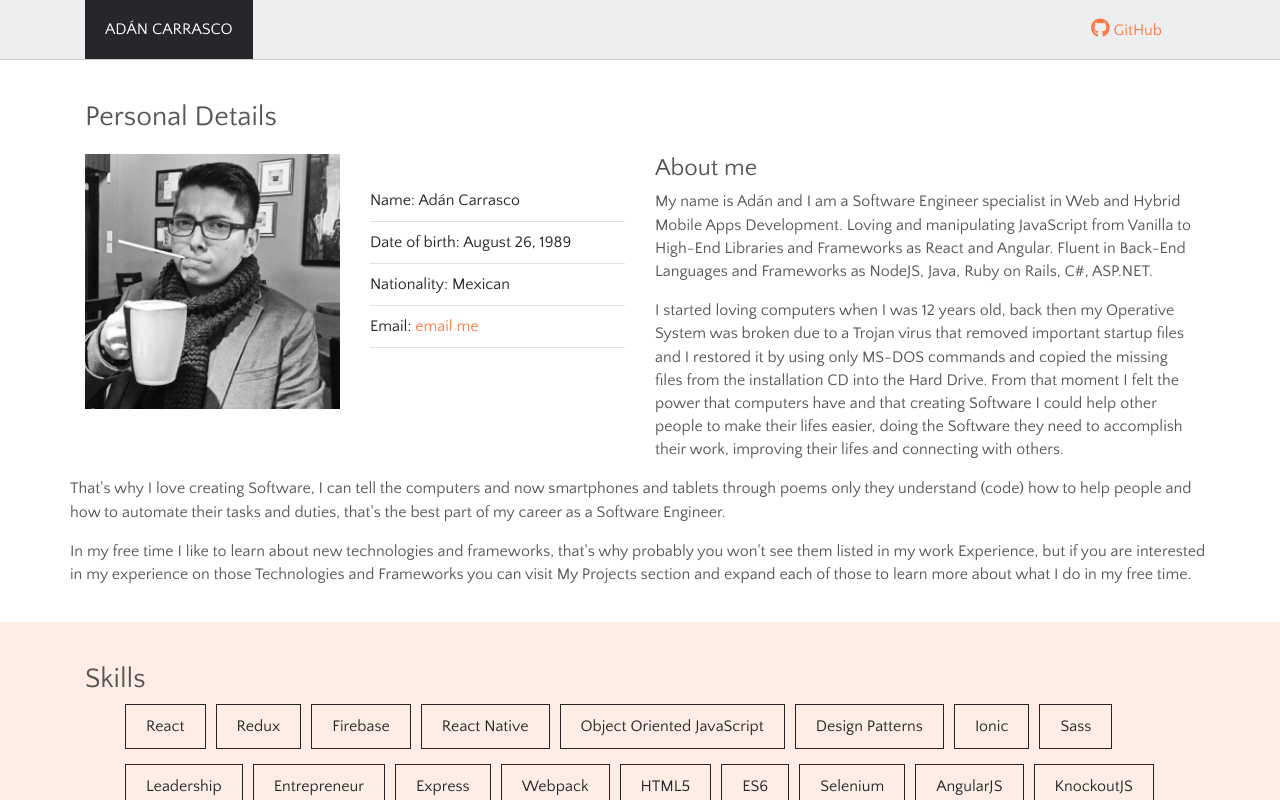
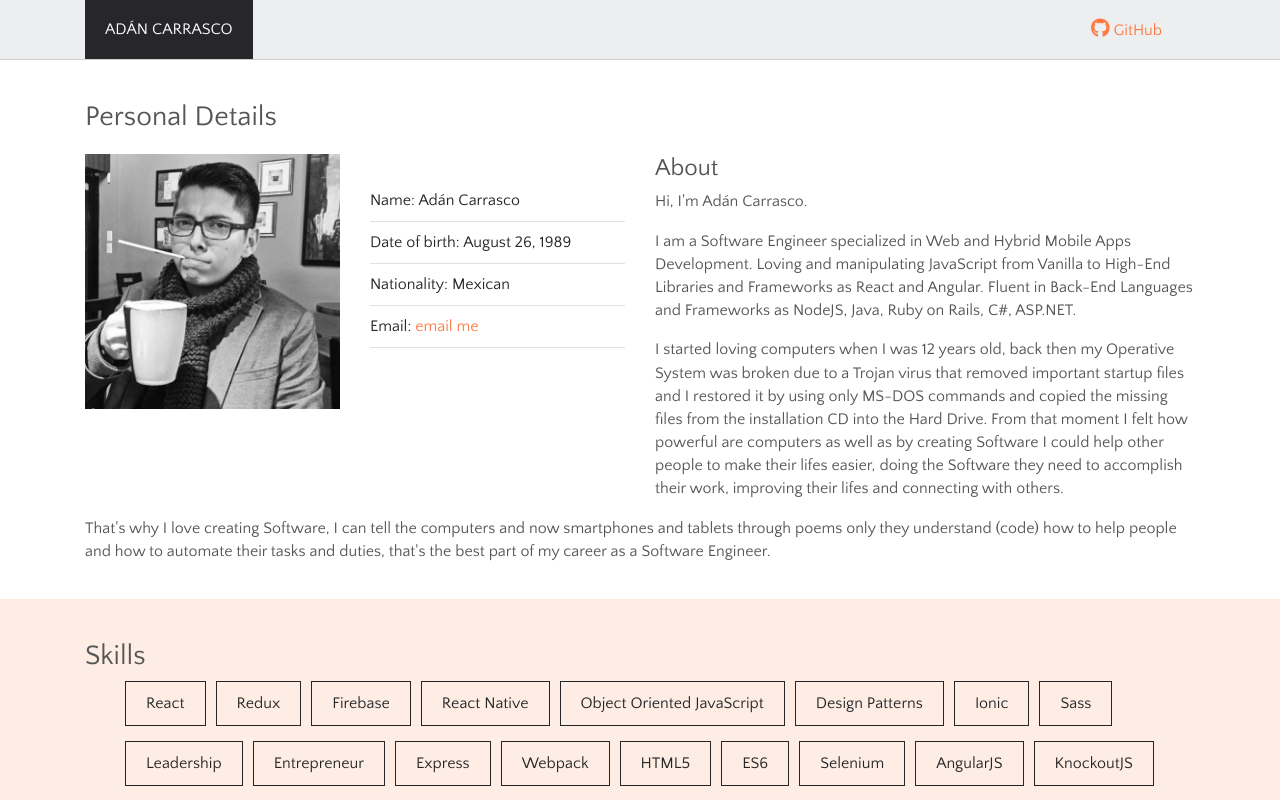
Before and after one commit to adancarrasco/adancarrasco_com, a React app: page / in a window 1280 px wide. Shown: the top 800 px of the page. Built offline with nearby package versions, Linux system fonts and the light colour scheme; a web font is replaced by a local one.

Commit message:
Update personal details description.

```diff
--- a/src/components/PersonalDetails.js
+++ b/src/components/PersonalDetails.js
@@ -37,7 +37,7 @@ const PersonalDetails = props => {
             <h4>{aboutMe.title}</h4>
             {aboutMe.descImageSide.map((item, i) => <p key={i}>{item}</p>)}
           </div>
-          <div className="col-xs-12">
+          <div className="col-xs-12 col-sm-12">
             {aboutMe.descBelowImage.map((item, i) => <p key={i}>{item}</p>)}
           </div>
         </div>
--- a/src/data/personalDetails.json
+++ b/src/data/personalDetails.json
@@ -24,14 +24,14 @@
     "value": "email me"
   },
   "aboutMe": {
-    "title": "About me",
+    "title": "About",
     "descImageSide": [
-      "My name is Adán and I am a Software Engineer specialist in Web and Hybrid Mobile Apps Development. Loving and manipulating JavaScript from Vanilla to High-End Libraries and Frameworks as React and Angular. Fluent in Back-End Languages and Frameworks as NodeJS, Java, Ruby on Rails, C#, ASP.NET.",
-      "I started loving computers when I was 12 years old, back then my Operative System was broken due to a Trojan virus that removed important startup files and I restored it by using only MS-DOS commands and copied the missing files from the installation CD into the Hard Drive. From that moment I felt the power that computers have and that creating Software I could help other people to make their lifes easier, doing the Software they need to accomplish their work, improving their lifes and connecting with others."
+      "Hi, I'm Adán Carrasco.",
+      "I am a Software Engineer specialized in Web and Hybrid Mobile Apps Development. Loving and manipulating JavaScript from Vanilla to High-End Libraries and Frameworks as React and Angular. Fluent in Back-End Languages and Frameworks as NodeJS, Java, Ruby on Rails, C#, ASP.NET.",
+      "I started loving computers when I was 12 years old, back then my Operative System was broken due to a Trojan virus that removed important startup files and I restored it by using only MS-DOS commands and copied the missing files from the installation CD into the Hard Drive. From that moment I felt how powerful are computers as well as by creating Software I could help other people to make their lifes easier, doing the Software they need to accomplish their work, improving their lifes and connecting with others."
     ],
     "descBelowImage": [
-      "That's why I love creating Software, I can tell the computers and now smartphones and tablets through poems only they understand (code) how to help people and how to automate their tasks and duties, that's the best part of my career as a Software Engineer.",
-      "In my free time I like to learn about new technologies and frameworks, that's why probably you won't see them listed in my work Experience, but if you are interested in my experience on those Technologies and Frameworks you can visit My Projects section and expand each of those to learn more about what I do in my free time."
+      "That's why I love creating Software, I can tell the computers and now smartphones and tablets through poems only they understand (code) how to help people and how to automate their tasks and duties, that's the best part of my career as a Software Engineer."
     ]
   }
 }
```
